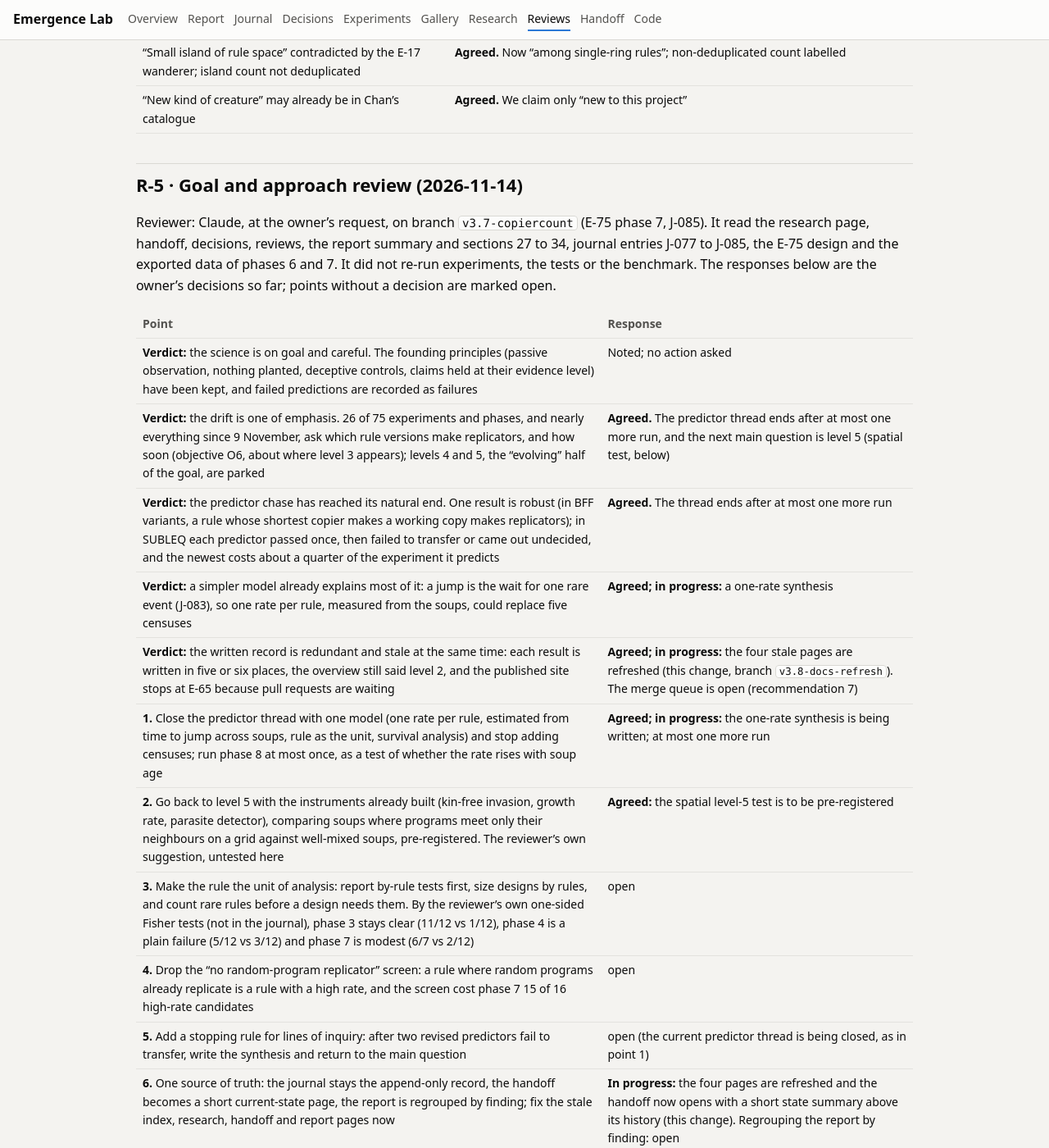
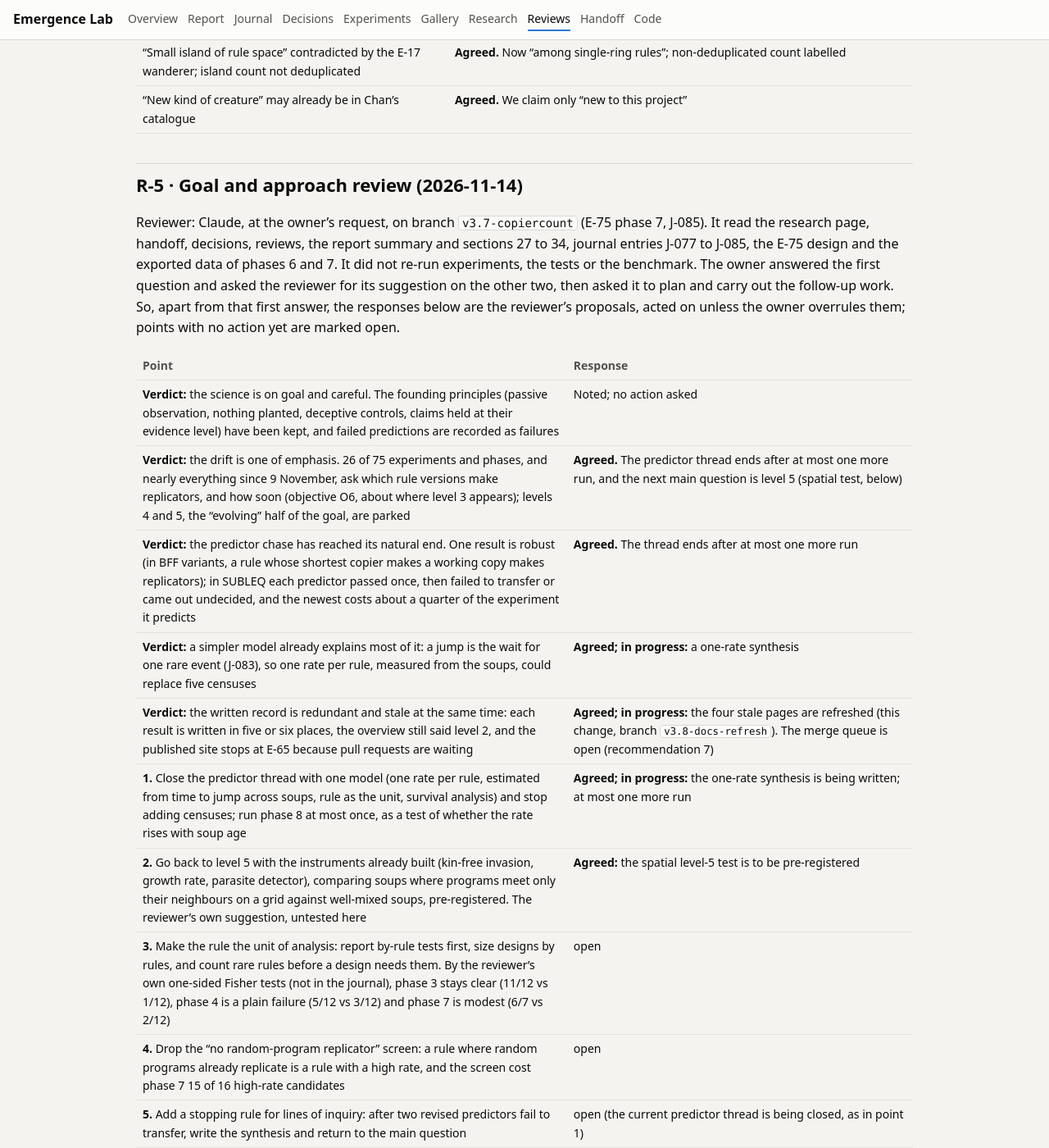
Before and after one commit to Yahyaal/emergence-lab, a Jekyll site: the page built from docs/reviews.md, in a window 1280 px wide and 1400 px high, scrolled down 2477 px. Shown: the whole window at 82% size. Built offline with Jekyll 4.4.1, drawn with Linux system fonts in a browser that asks for light colours; some of the changed text lies outside the part shown.

Commit message:
R-5: record which responses are the owner's and which are the reviewer's proposals
Co-Authored-By: Claude Fable 5.2 <noreply@anthropic.com>

```diff
--- a/docs/reviews.md
+++ b/docs/reviews.md
@@ -60,7 +60,7 @@ An independent agent with no part in the work reviewed the journal, data, code a
 
 ## R-5 · Goal and approach review (2026-11-14) {#r-5}
 
-Reviewer: Claude, at the owner's request, on branch `v3.7-copiercount` (E-75 phase 7, J-085). It read the research page, handoff, decisions, reviews, the report summary and sections 27 to 34, journal entries J-077 to J-085, the E-75 design and the exported data of phases 6 and 7. It did not re-run experiments, the tests or the benchmark. The responses below are the owner's decisions so far; points without a decision are marked open.
+Reviewer: Claude, at the owner's request, on branch `v3.7-copiercount` (E-75 phase 7, J-085). It read the research page, handoff, decisions, reviews, the report summary and sections 27 to 34, journal entries J-077 to J-085, the E-75 design and the exported data of phases 6 and 7. It did not re-run experiments, the tests or the benchmark. The owner answered the first question and asked the reviewer for its suggestion on the other two, then asked it to plan and carry out the follow-up work. So, apart from that first answer, the responses below are the reviewer's proposals, acted on unless the owner overrules them; points with no action yet are marked open.
 
 | Point | Response |
 |---|---|
@@ -78,5 +78,5 @@ Reviewer: Claude, at the owner's request, on branch `v3.7-copiercount` (E-75 pha
 | **7.** Clear the merge queue and keep pull requests small (four stacked pull requests; the published site stops at E-65) | open |
 | **8.** Close cheap open items or retire them: run H1 at 20 runs per arm (under 3 hours), or stop quoting the 1.9–4.2× figure | **Agreed; in progress:** H1 is being re-run at 20 runs per arm. Until then the figure stays labelled preliminary (n = 2 seeds per arm) |
 | **Question:** paper or exploration? | **Owner:** exploration, held to paper-quality rigour |
-| **Question:** do program soups count as the "universes" meant by the goal? They have no space and no dashboard | **Owner:** yes, program soups count as a third family. The research page now says plainly that they have no space and are not covered by the engine, discovery engine or dashboard |
-| **Question:** may the predictor thread end after one more run? | **Owner:** yes, after at most one more run |
+| **Question:** do program soups count as the "universes" meant by the goal? They have no space and no dashboard | **Reviewer's suggestion, at the owner's request (owner not sure):** count them as a third family. The research page now says plainly that they have no space and are not covered by the engine, discovery engine or dashboard |
+| **Question:** may the predictor thread end after one more run? | **Reviewer's suggestion, at the owner's request:** yes, after at most one more run; the owner has not confirmed |
```
Also changed, not shown: docs/handoff.md (+1 -1 lines).
